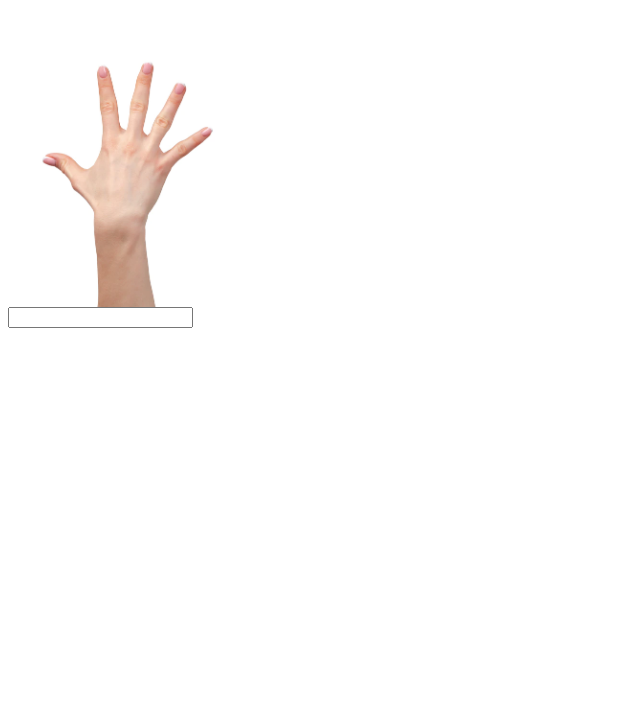
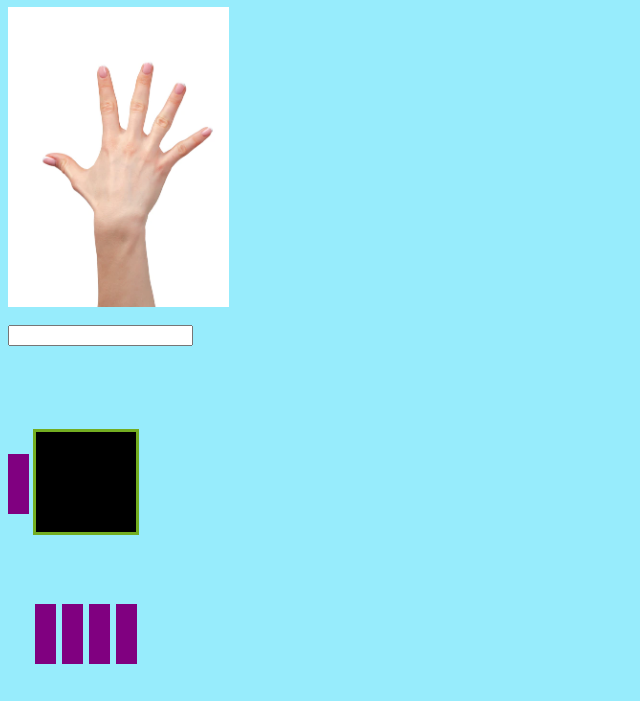
Before and after one commit to chelsealuttrall/TriviaGame, a website: page index.html in a window 1280 px wide. Shown: the part 99-800 px from the top of the page, without its empty margins (0-640 px from the left). Drawn offline with nearby package versions, Linux system fonts and the light colour scheme; a web font is replaced by a local one.

Commit message:
Starting to make my own animated hand.

```diff
--- a/assets/css/style.css
+++ b/assets/css/style.css
@@ -2,13 +2,48 @@
 
 #background {
   background-image: url("");
+  background: #71e5fcb9;
   background-size: cover;
   background-repeat: no-repeat;
 }
 /*HEADER*/
 
-
 .imageDiv {
   height: 300px;
+}
+
+/* hand annimation */
+.handbox {
+    float:left;
+    align-content: flex-end;
+    height: 300px;
+    width: 300px;
 
 }
+
+.handback {
+position: relative;
+  height: 100px;
+  width: 100px;
+  background-color: black;
+  left: 25px;
+  top: 65px;
+  border: 3px solid #73AD21;
+}
+
+.finger {
+    float: left;
+  margin: 0px 6px 0px 0;
+  height: 60px;
+  width: 21px;
+  background-color: purple;
+}
+
+.finger-1 {
+    position: relative;
+    top: 90px;
+}
+.finger-2 {
+    position: relative;
+    left: 1;
+}
--- a/index.html
+++ b/index.html
@@ -24,7 +24,53 @@
         <div class=imageDiv id="myProsthesis" >
             {{iconHi5}}
         </div>
+
+        <br>
         <div><input id="userInput" type="text" onkeydown="gestureSelector(event)"></div>
+        <br>
+
+        <div id="handAnimationDiv">
+
+            <div class="finger finger-1">
+                <div class="finger-item">
+                  <span></span><i></i>
+                </div>
+            </div>
+            <div class="handbox" id="backOfHand">
+                <div class="fingerbox">
+                    <div class="finger finger-2">
+                        <div class="finger-item">
+                          <span></span><i></i>
+                        </div>
+                    </div>
+                    <div class="finger finger-3">
+                        <div class="finger-item">
+                          <span></span><i></i>
+                        </div>
+                    </div>
+                    <div class="finger finger-4">
+                        <div class="finger-item">
+                          <span></span><i></i>
+                        </div>
+                    </div>
+                    <div class="finger finger-5">
+                        <div class="finger-item">
+                            <i></i></div>
+                        </div>
+                    </div>
+                </div>
+
+                <div class="handback">
+                    <span ></span><i></i>
+                </div>
+
+
+
+            </div>
+
+
+        </div>
+
     </main>
 
 
```
Lines whose indentation alone changed are shown as unchanged.
